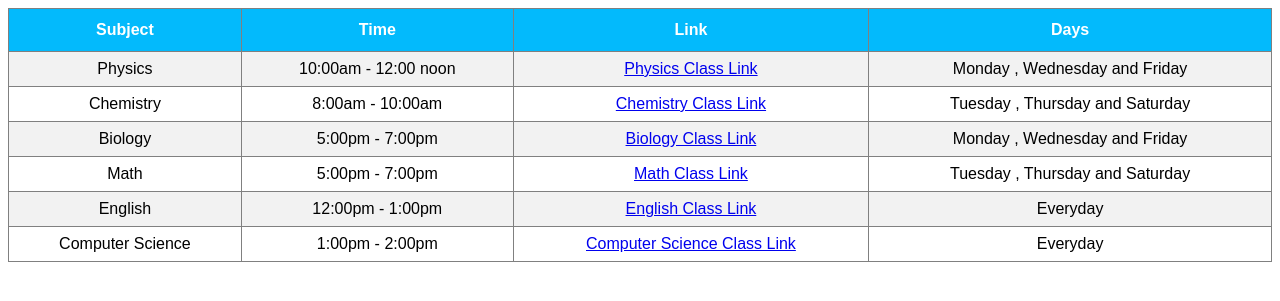
After one commit to Ceres445/Team-10-Python-Project, a Django app: template SchoolApp/home/templates/tables.html in a window 1280 px wide. The commit adds this page. Shown: the top 301 px of the page. Run offline with Django 3.2, Linux system fonts and the light colour scheme; the template is opened without the code that fills it, so the values that code supplies are empty.

Commit message:
Tables Added

```diff
--- /dev/null
+++ b/SchoolApp/home/templates/tables.html
@@ -0,0 +1,82 @@
+<!DOCTYPE html>
+<html lang="en">
+<head>
+    <meta charset="UTF-8">
+    <title>Class Timetable</title>
+<style>
+#table {
+    font-family: Arial;
+    border-collapse: collapse;
+    width: 100%;
+    text-align: center;
+}
+
+#table td, #table th {
+  border: 1px solid gray;
+  padding: 8px;
+}
+
+#table tr:nth-child(even){background-color: #f2f2f2;}
+#table tr:hover {background-color: #ddd;}
+
+#table th {
+  padding-top: 12px;
+  padding-bottom: 12px;
+  text-align: center;
+  background-color: #03bafc;
+  color: white;
+</style>
+</head>
+<body>
+<table id="table">
+    <tr>
+        <th>Subject</th>
+        <th>Time</th>
+        <th>Link</th>
+        <th>Days</th>
+    </tr>
+
+    <tr>
+        <td>Physics</td>
+        <td>10:00am - 12:00 noon</td>
+        <td><a href="https://www.youtube.com/watch?v=dQw4w9WgXcQ">Physics Class Link</a></td>
+        <td>Monday , Wednesday and Friday</td>
+    </tr>
+
+    <tr>
+        <td>Chemistry</td>
+        <td>8:00am - 10:00am </td>
+        <td><a href="https://www.youtube.com/watch?v=dQw4w9WgXcQ">Chemistry Class Link</a></td>
+        <td>Tuesday , Thursday and Saturday</td>
+    </tr>
+
+    <tr>
+        <td>Biology</td>
+        <td>5:00pm - 7:00pm</td>
+        <td><a href="https://www.youtube.com/watch?v=dQw4w9WgXcQ">Biology Class Link</a></td>
+        <td>Monday , Wednesday and Friday</td>
+    </tr>
+
+    <tr>
+        <td>Math</td>
+        <td>5:00pm - 7:00pm</td>
+        <td><a href="https://www.youtube.com/watch?v=dQw4w9WgXcQ">Math Class Link</a></td>
+        <td>Tuesday , Thursday and Saturday</td>
+    </tr>
+
+    <tr>
+        <td>English</td>
+        <td>12:00pm - 1:00pm</td>
+        <td><a href="https://www.youtube.com/watch?v=dQw4w9WgXcQ">English Class Link</a></td>
+        <td>Everyday</td>
+    </tr>
+
+    <tr>
+        <td>Computer Science</td>
+        <td>1:00pm - 2:00pm</td>
+        <td><a href="https://www.youtube.com/watch?v=dQw4w9WgXcQ">Computer Science Class Link</a></td>
+        <td>Everyday</td>
+    </tr>
+</table>
+</body>
+</html>
```
Also changed, not shown: SchoolApp/home/templates/home/post.css (added), SchoolApp/home/templates/registration/login.html (line endings or trailing spaces).
